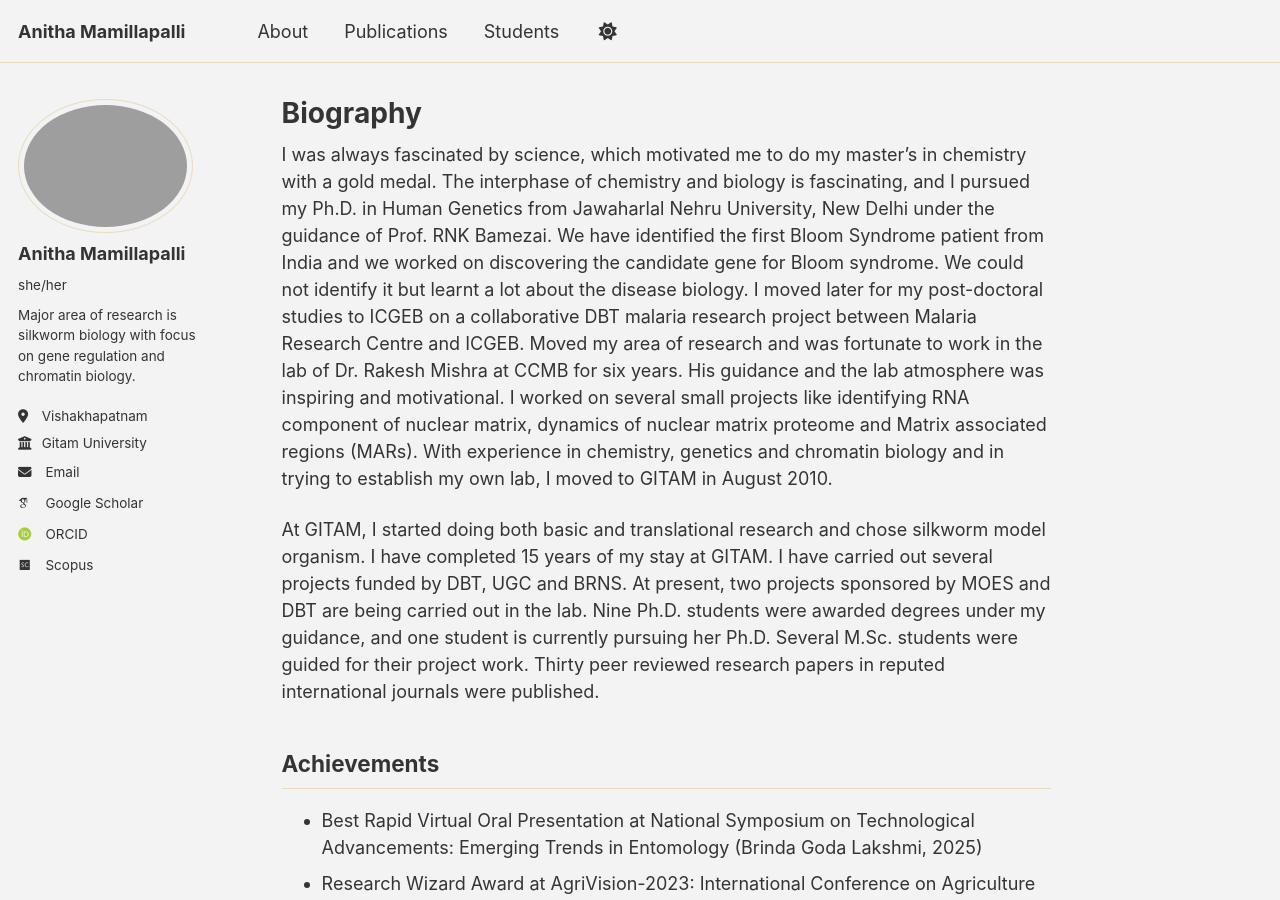
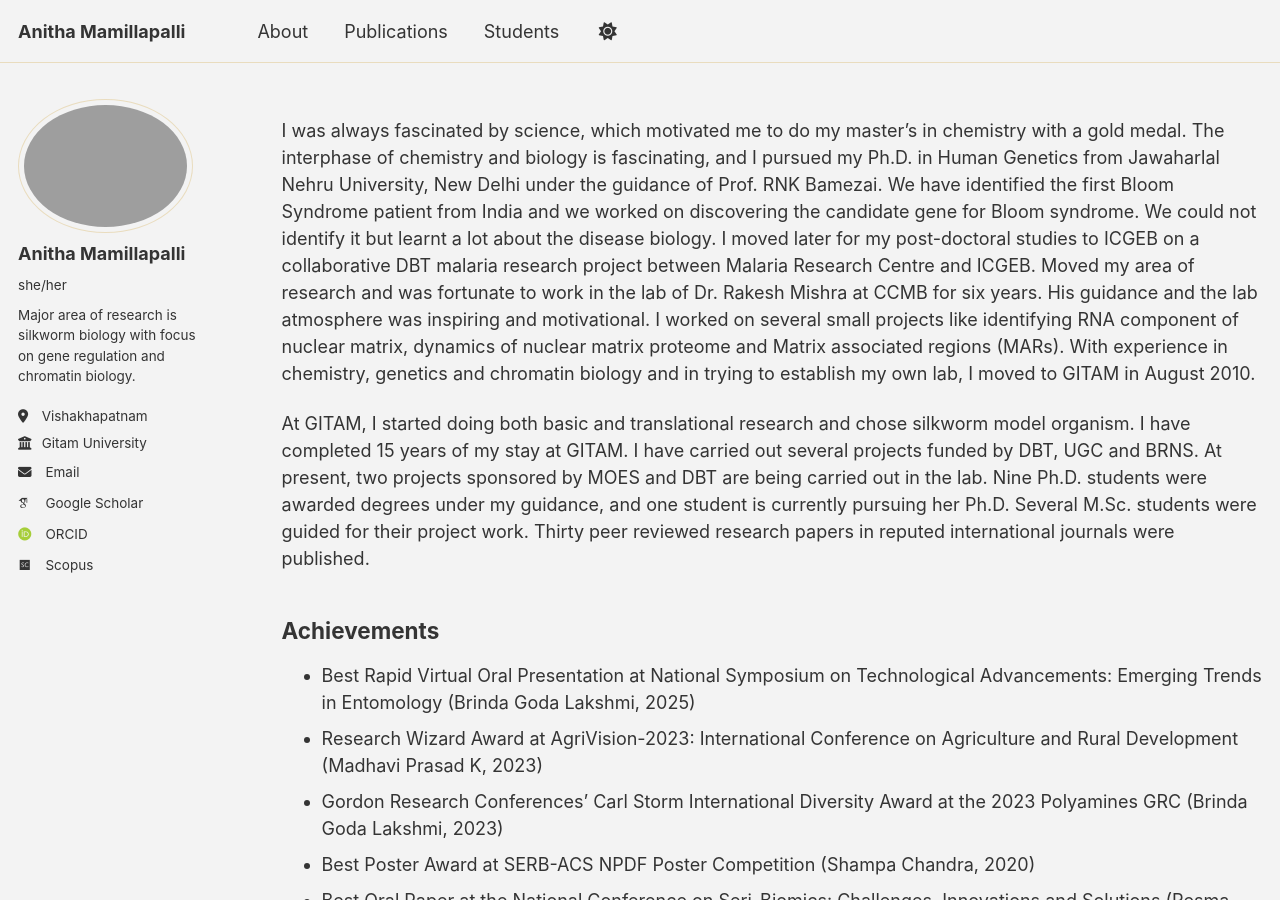
Before and after one commit to anithamamillapalli/anithamamillapalli.github.io, a Jekyll site: the page built from _pages/about.md, in a window 1280 px wide and 900 px high. Built offline with Jekyll 4.4.1, drawn with Linux system fonts in a browser that asks for light colours; some web fonts are replaced; a script bundle is joined from its source files by our own code; library files that are not in the unit come from our copies.

Commit message:
fixing about page

```diff
--- a/_pages/about.md
+++ b/_pages/about.md
@@ -1,6 +1,7 @@
 ---
-permalink: /about
-title: "Biography"
+layout: archive
+title: ""
+permalink: /about/
 author_profile: true
 ---
 
```
